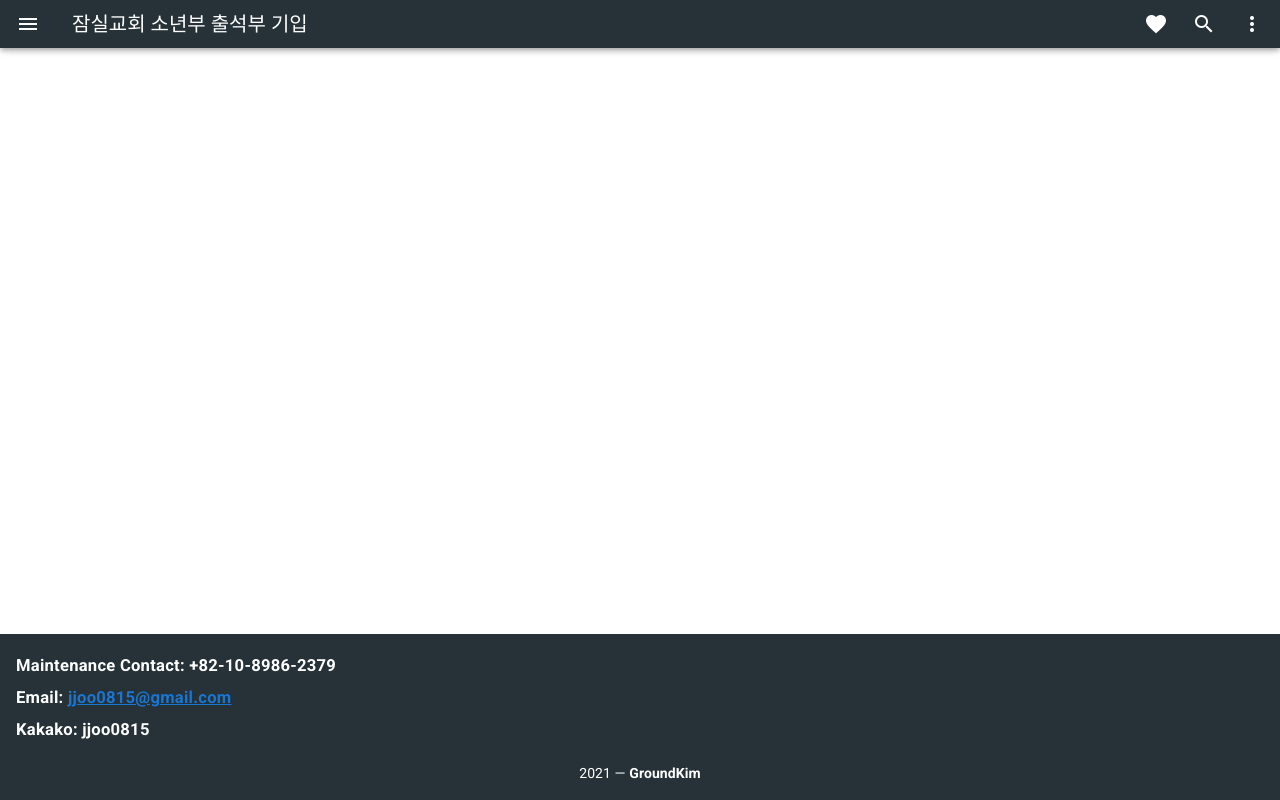
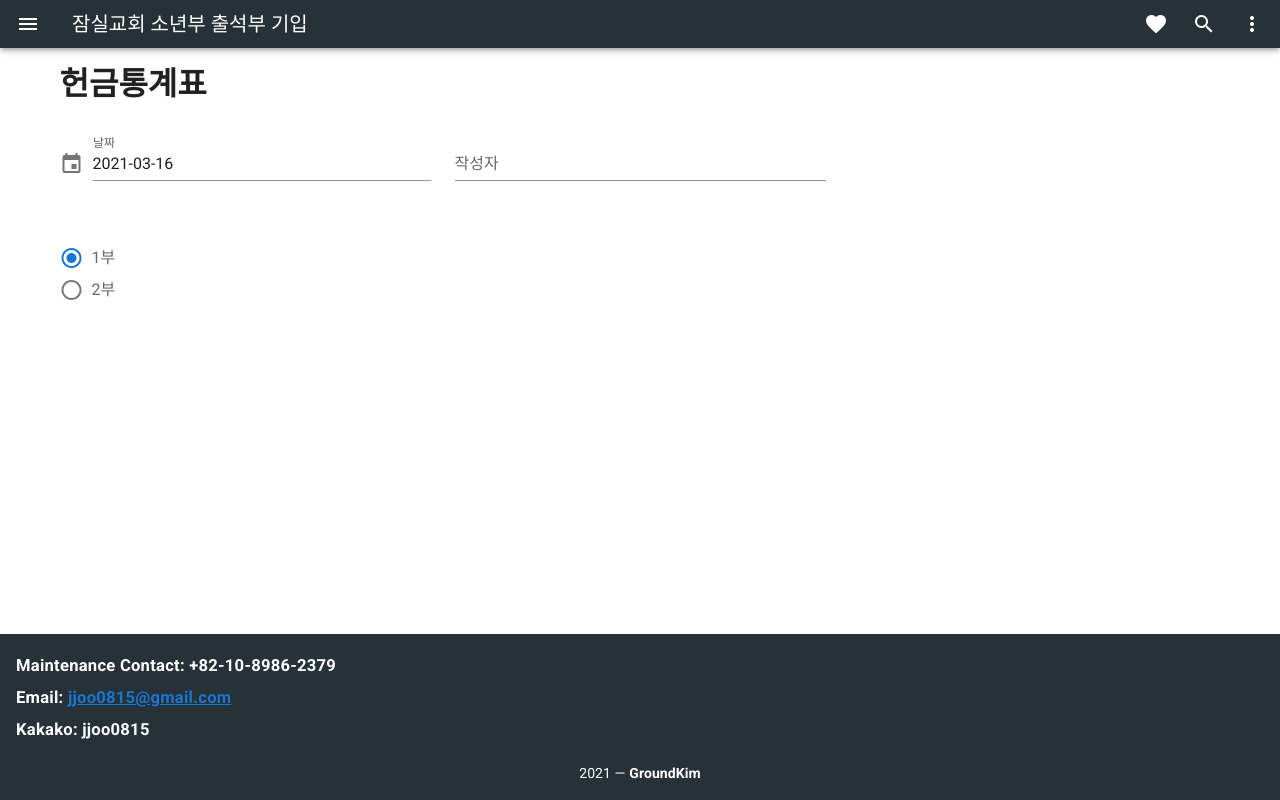
Before and after one commit to GroundKim/zamsil_church_offering_attendance_mangement, a Vue app in the folder frontend/: page /offering/input in a window 1280 px wide. Built offline with nearby package versions, Linux system fonts and the light colour scheme.

Commit message:
rearrange router and make offeringinput

```diff
--- a/frontend/package.json
+++ b/frontend/package.json
@@ -11,6 +11,7 @@
     "axios": "^0.21.1",
     "core-js": "^3.6.5",
     "vue": "^2.6.11",
+    "vue-cli": "^2.9.6",
     "vue-router": "^3.5.1",
     "vuetify": "^2.4.0"
   },
--- a/frontend/src/App.vue
+++ b/frontend/src/App.vue
@@ -9,8 +9,8 @@
 </template>
 
 <script>
-import Header from './components/Header'
-import Footer from './components/Footer'
+import Header from './components/static/Header'
+import Footer from './components/static/Footer'
 export default {
   name: 'App',
   components: {
--- /dev/null
+++ b/frontend/src/components/OfferingInput.vue
@@ -0,0 +1,89 @@
+<template>
+    <v-container>
+        <h1>헌금통계표</h1>
+        <br>
+        <v-form>
+            <v-row>
+                <v-col
+                    cols="12"
+                    sm="6"
+                    md="4"
+                >
+                    <v-menu
+                        ref="menu"
+                        v-model="menu"
+                        :close-on-content-click="false"
+                        :return-value.sync="date"
+                        transition="scale-transition"
+                        offset-y
+                        min-width="auto"
+                    >
+                        <template v-slot:activator="{ on, attrs }">
+                        <v-text-field
+                            v-model="date"
+                            label="날짜"
+                            prepend-icon="mdi-calendar"
+                            readonly
+                            v-bind="attrs"
+                            v-on="on"
+                        ></v-text-field>
+                        </template>
+                        <v-date-picker
+                        v-model="date"
+                        no-title
+                        scrollable
+                        >
+                        <v-spacer></v-spacer>
+                        <v-btn
+                            text
+                            color="primary"
+                            @click="menu = false"
+                        >
+                            Cancel
+                        </v-btn>
+                        <v-btn
+                            text
+                            color="primary"
+                            @click="$refs.menu.save(date)"
+                        >
+                            OK
+                        </v-btn>
+                        </v-date-picker>
+                    </v-menu>
+                </v-col>
+
+                <v-col
+                    cols="4"
+                >
+                    <v-text-field label="작성자"></v-text-field>
+                </v-col>
+            </v-row>
+
+            <v-row>
+                <v-col
+                    cols="2"
+                >
+                    <v-radio-group v-model="radioGroup" mandatory>
+                        <v-radio label="1부" value="1">1부</v-radio>
+                        <v-radio label="2부" value="2">2부</v-radio>
+                    </v-radio-group>
+                </v-col>
+            </v-row>
+        </v-form>
+
+
+
+
+    </v-container>
+</template>
+
+<script>
+  export default {
+    data: () => ({
+      date: new Date().toISOString().substr(0, 10),
+      menu: false,
+      modal: false,
+      menu2: false,
+    }),
+  }
+</script>
--- a/frontend/src/components/Header.vue
+++ b/frontend/src/components/static/Header.vue
@@ -46,3 +46,7 @@
     </v-app-bar>
   </div>
 </template>
+
+<script>
+
+</script>
--- a/frontend/src/router.js
+++ b/frontend/src/router.js
@@ -1,15 +1,27 @@
 import Vue from "vue"
 import VueRouter from "vue-router"
-import Teacher from "./components/Teacher"
+import AttendanceInput from "./components/AttendanceInput"
+import OfferingInput from "./components/OfferingInput"
 Vue.use(VueRouter)
 
 const router = new VueRouter({
     mode: "history",
     routes: [{
-        path: "/input",
-        name: "input",
-        component: Teacher
-    }]
+        path: "/attendance/input",
+        name: "attendanceInput",
+        component: AttendanceInput
+    },
+
+    {
+        path: "/offering/input",
+        name: "offeringInput",
+        component: OfferingInput
+    }
+
+
+    ]
+
+
 })
 
 export default router
```
Also changed, not shown: frontend/src/components/AttendanceInput.vue (renamed from frontend/src/components/Teacher.vue), frontend/src/components/static/Footer.vue (renamed from frontend/src/components/Footer.vue), 2 other files (tests, documents, lock files or other folders).
